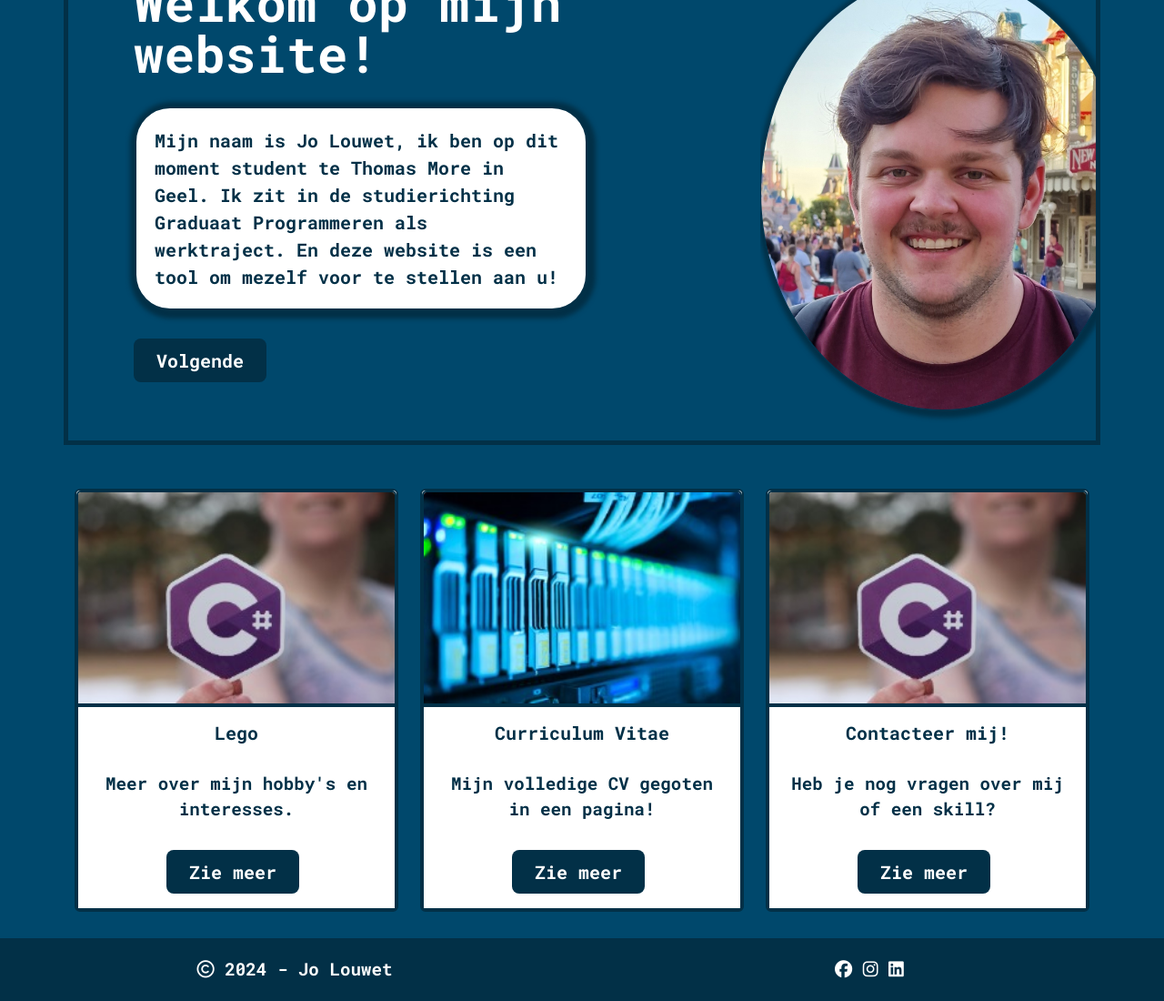
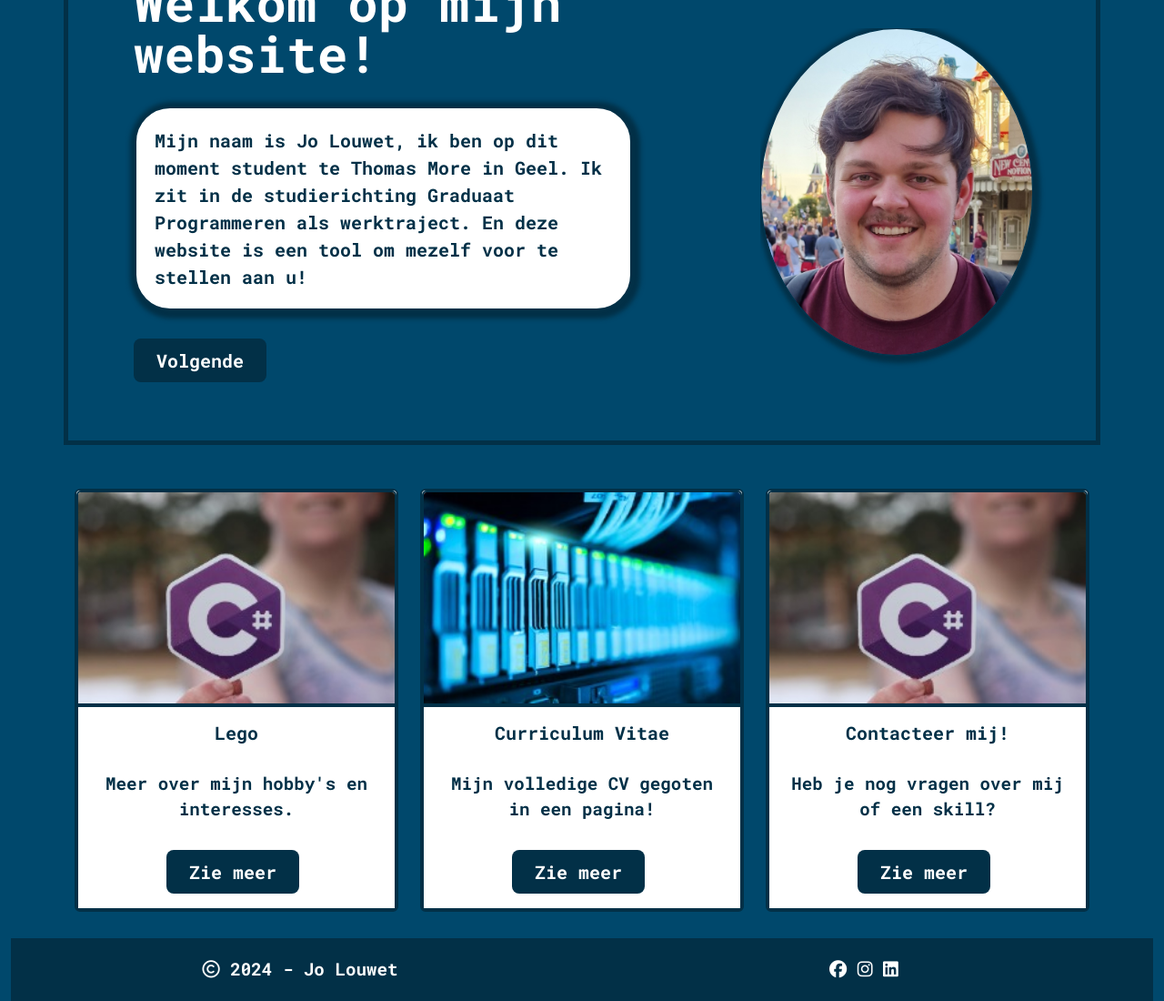
Before and after one commit to Jolerty568/Website-Projects, a plain HTML site: page Website_Project2/index.html in a window 1280 px wide. Shown: the part 143-1243 px from the top of the page at 91% size. Drawn offline with Linux system fonts and the light colour scheme.

Commit message:
absolutefinal

```diff
--- a/Website_Project2/customCSS/hobby.css
+++ b/Website_Project2/customCSS/hobby.css
@@ -92,6 +92,8 @@ img{
 footer{
     background-color: #023047;
     padding: 20px;
+    position: absolute;
+    width: 100%;
 }
 
 
--- a/Website_Project2/customCSS/index.css
+++ b/Website_Project2/customCSS/index.css
@@ -32,7 +32,7 @@ h1{
 }
 
 .tekst{
-    width: 500px;
+    width: auto;
     padding: 20px;
     border: solid #023047;
     border-radius: 2em;
--- a/Website_Project2/index.html
+++ b/Website_Project2/index.html
@@ -44,8 +44,8 @@
         </nav>
 
         <div class="container my-5 bordercustom color">
-            <div class="row p-4 pb-0 pe-lg-0 pt-lg-5 align-items-center">
-              <div class="col-lg-7 p-3 p-lg-5 pt-lg-3">
+            <div class="row p-4 pb-0 pe-sm-0 pt-sm-5 align-items-center">
+              <div class="col-sm-7 p-3 p-sm-5 pt-sm-3">
                 <h1 class="display-4 fw-bold lh-1">Welkom op mijn website!</h1>
                 <p class="lead tekst">
                     Mijn naam is Jo Louwet, ik ben op dit moment student te Thomas More in Geel.
@@ -56,8 +56,8 @@
                 <a href="hobby.html"><button type="button" class="btn btn-lg px-4 me-md-2 fw-bold">Volgende</button></a>
                 </div>
               </div>
-              <div class="col-lg-4 offset-lg-1 p-0 overflow-hidden">
-                  <img class="imggroot" src="imgs/FotoJo2.jpg" alt="" width="400">
+              <div class="col-sm-4 offset-lg-1 p-0 overflow-hidden">
+                  <img class="imggroot" src="imgs/FotoJo2.jpg" alt="" width="300">
               </div>
             </div>
           </div>
@@ -99,7 +99,7 @@
 </div>
 <br>
 
-<div class="text-center">
+<div class="text-center container-fluid">
   <footer>
     <div class="row">
       <div class="col color2"><i class="fa-regular fa-copyright"></i> 2024  - Jo Louwet</div>
```
Also changed, not shown: Website_Project2/contact.html (+3 -3 lines), Website_Project2/cv.html (+2 -2 lines), Website_Project2/hobby.html (+5 -11 lines), Website_Project2/werkervaring.html (+2 -3 lines), 1 other file.
